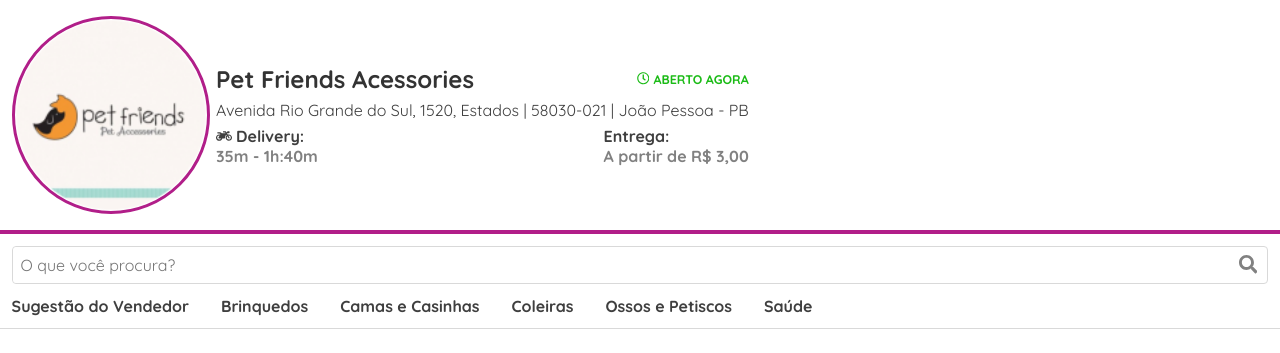
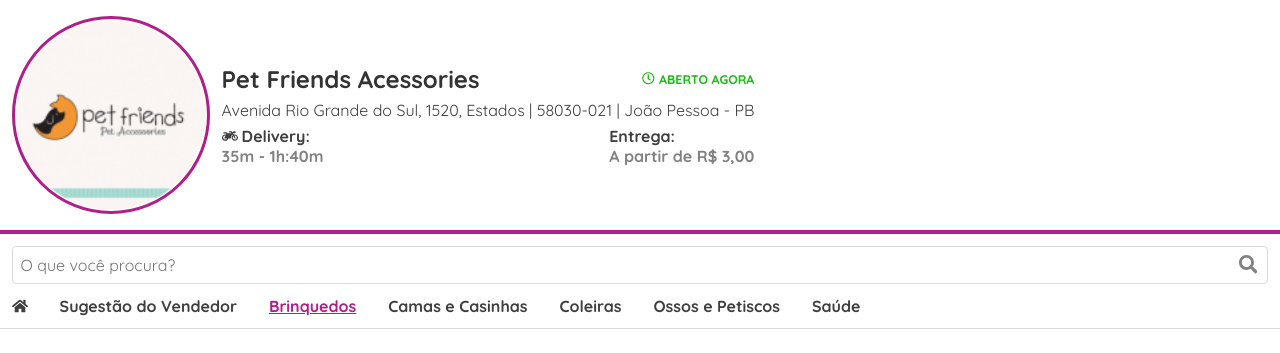
Before and after one commit to isacgpaz/softcom-challenge-react, a Next.js app: page /brinquedos in a window 1280 px wide. Shown: the top 353 px of the page. Built offline with nearby package versions, Linux system fonts and the light colour scheme; data requests are answered from the project's data file.

Commit message:
Load search result

```diff
--- a/next.config.js
+++ b/next.config.js
@@ -7,7 +7,8 @@ module.exports = {
       'www.petlove.com.br',
       'www.petcaesecia.com.br',
       'staticpetz.stoom.com.br',
-      'cobasi.vteximg.com.br'
+      'cobasi.vteximg.com.br',
+      'm.media-amazon.com'
     ]
   }
 }
--- a/package.json
+++ b/package.json
@@ -21,6 +21,7 @@
     "@types/react": "^17.0.19",
     "@types/react-dom": "^17.0.9",
     "@types/styled-components": "^5.1.12",
+    "babel-plugin-styled-components": "^1.13.2",
     "eslint": "7.32.0",
     "eslint-config-next": "11.1.0",
     "json-server": "^0.16.3",
--- a/src/components/Header/index.tsx
+++ b/src/components/Header/index.tsx
@@ -61,11 +61,21 @@ export function Header(){
 
         <Navbar>
           <ul>
+            <li>
+              <Link href='/'>
+                <a className={router.pathname == '/' ? 'active' : undefined}>
+                  <FaIcons.FaHome />
+                </a>
+              </Link>
+            </li>
+
             {navbar.map((item, index) => {
               return (
                 <li key={index}>
                   <Link href={item.path}>
-                    <a className={router.pathname == item.path && 'active'}>{item.title}</a>
+                    <a className={(`/${router.query.slug}` == item.path || router.pathname == item.path) ? 'active' : undefined}>
+                      {item.title}
+                    </a>
                   </Link>
                 </li>
               )
--- a/src/components/Header/styles.ts
+++ b/src/components/Header/styles.ts
@@ -9,7 +9,7 @@ export const Container = styled.header`
 export const Profile = styled.div`
   display: flex;
   align-items: center;
-  gap: .4rem;
+  gap: .75rem;
   padding: 1rem .725rem;
   border-bottom: 4px solid var(--purple);
 `
@@ -116,6 +116,7 @@ export const Navbar = styled.nav`
       a{
         display: flex;
         align-items: center;
+        gap: .35rem;
         white-space: nowrap;
         font-weight: 700;
 
--- a/src/components/Layout/index.tsx
+++ b/src/components/Layout/index.tsx
@@ -5,14 +5,14 @@ import { Header } from "../Header";
 import { Container } from "./styles";
 
 export function Layout({ children }){
-  const { isSearchOpen  } = useSearch()
+  const { isSearchOpen, resultSearch } = useSearch()
 
   return (
     <Container>
       <Header />
 
       <main>
-        { isSearchOpen ? <Catalog sectionTitle="Resultado da Busca" products={[]} search /> : children}
+        { isSearchOpen ? <Catalog sectionTitle="Resultado da Busca" products={resultSearch} search /> : children}
       </main>
 
       <CartFooter />
--- a/src/contexts/SearchContext.tsx
+++ b/src/contexts/SearchContext.tsx
@@ -1,4 +1,5 @@
 import { createContext, ReactNode, useState } from "react";
+import { IProduct } from "../interfaces/IProduct";
 
 interface SearchProviderProps{
   children: ReactNode
@@ -9,13 +10,17 @@ interface SearchContextData{
   toggleSearch: () => void
   openSearch: () => void
   closeSearch: () => void
-  getProductByName: (query: string) => void
+  getProductByName: (query: string) => void,
+  getProducts: (products: Array<IProduct>) => void,
+  resultSearch: Array<IProduct>
 }
 
 export const SearchContext = createContext({} as SearchContextData);
 
 export function SearchProvider({ children }: SearchProviderProps){
   const [isSearchOpen, setIsSearchOpen] = useState(false)
+  const [products, setProducts] = useState<Array<IProduct> | null>([])
+  const [resultSearch, setResultSearch] = useState<Array<IProduct> | null>([])
 
   function toggleSearch(){
     setIsSearchOpen(!isSearchOpen)
@@ -29,8 +34,13 @@ export function SearchProvider({ children }: SearchProviderProps){
     setIsSearchOpen(false)
   }
 
+  function getProducts(products: Array<IProduct>){
+    setProducts(products)
+  }
+
   function getProductByName(query: string){
-
+    const result = products.filter((product: IProduct) => { return product.title.toLowerCase().includes(query.toLowerCase()) });
+    setResultSearch(result)
   }
 
   return (
@@ -39,7 +49,9 @@ export function SearchProvider({ children }: SearchProviderProps){
       closeSearch,
       isSearchOpen,
       toggleSearch,
-      getProductByName
+      getProductByName,
+      getProducts,
+      resultSearch
     }}>
       { children }
     </SearchContext.Provider>
--- a/src/data/server.json
+++ b/src/data/server.json
@@ -44,7 +44,7 @@
         "Disponível emembalagens de 500ml e 5 litros"
       ],
       "category": "ossos-e-petiscos",
-      "thumbnail": "https://www.petlove.com.br/images/products/199820/large/Comedouro_NF_Pet_Pesado_Lil%C3%A1s_-_Tam._Filhote_1954073_1.jpg?1627641796",
+      "thumbnail": "https://m.media-amazon.com/images/I/71GR6Wyz03L._AC_SL1500_.jpg",
       "price": 25.9,
       "onSale": true,
       "oldPrice": 27.5,
```
Also changed, not shown: src/pages/index.tsx (+10 -0 lines), .babelrc (added).
